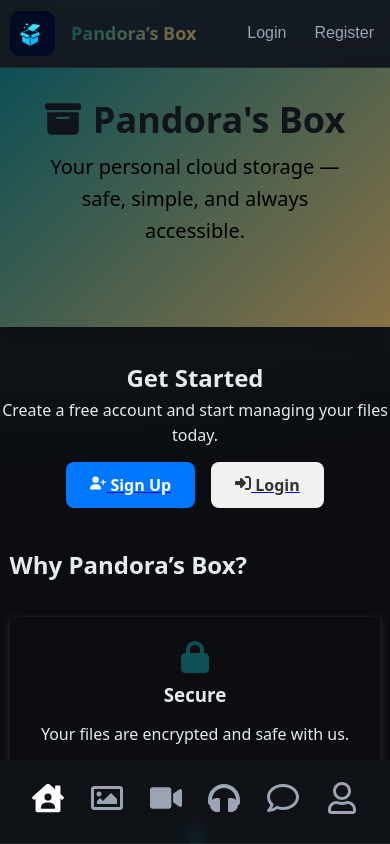
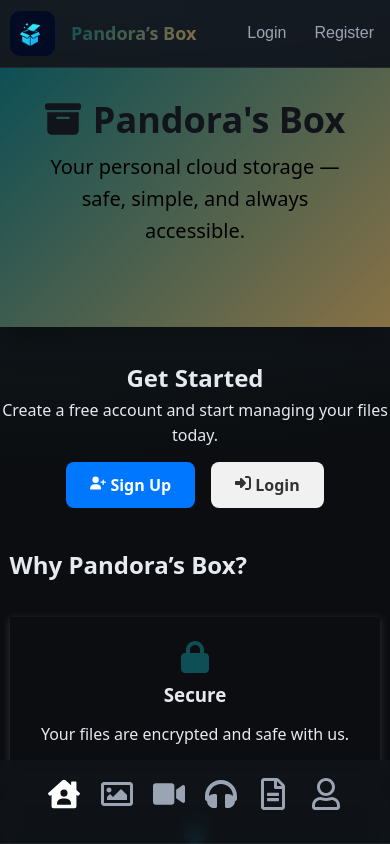
Before and after one commit to Metgala1/Pandora-s-box-, a React (Vite) app: page / in a window 390 px wide. Built offline with nearby package versions, Linux system fonts and the light colour scheme.

Commit message:
Css commit

```diff
--- a/src/components/File.jsx
+++ b/src/components/File.jsx
@@ -2,6 +2,7 @@
 import styles from "../styles/File.module.css";
 import { FileContext } from "../fileContext/FileContext";
 import { useContext, useEffect } from "react";
+import Footer from "./Footer";
 
 const FileManager = () => {
   const BASE_URL = "https://pandora-s-box-production.up.railway.app";
@@ -97,6 +98,7 @@ const FileManager = () => {
           Upload More
         </a>
       </div>
+      <Footer />
     </div>
   );
 };
--- a/src/components/Footer.jsx
+++ b/src/components/Footer.jsx
@@ -6,8 +6,8 @@ import {
   FaRegImage,
   FaVideo,
   FaHeadphones,
-  FaRegComment,
   FaRegUser,
+  FaRegFileAlt, // 📄 document icon
 } from "react-icons/fa";
 
 const Footer = () => {
@@ -46,10 +46,10 @@ const Footer = () => {
               }`}
             />
           </Link>
-          <Link to="/comments">
-            <FaRegComment
+          <Link to="/documents">
+            <FaRegFileAlt
               className={`${styles.icon} ${
-                location.pathname === "/comments" ? styles.active : ""
+                location.pathname === "/documents" ? styles.active : ""
               }`}
             />
           </Link>
--- a/src/styles/Footer.module.css
+++ b/src/styles/Footer.module.css
@@ -32,7 +32,7 @@
 }
 
 .icons{
-    width: 50%;
+    width: 35%;
     margin: auto;
     display: flex;
     justify-content: space-between;
@@ -51,9 +51,14 @@
     color: white;
 }
 
+a{
+    text-decoration: none;
+}
+
 @media (max-width: 768px) {
     .icons {
-        width: 100%;
+        width: 90%;
+        padding-bottom: 0.5rem;
     }
     .footer{
         padding: 0px 2rem;
```
